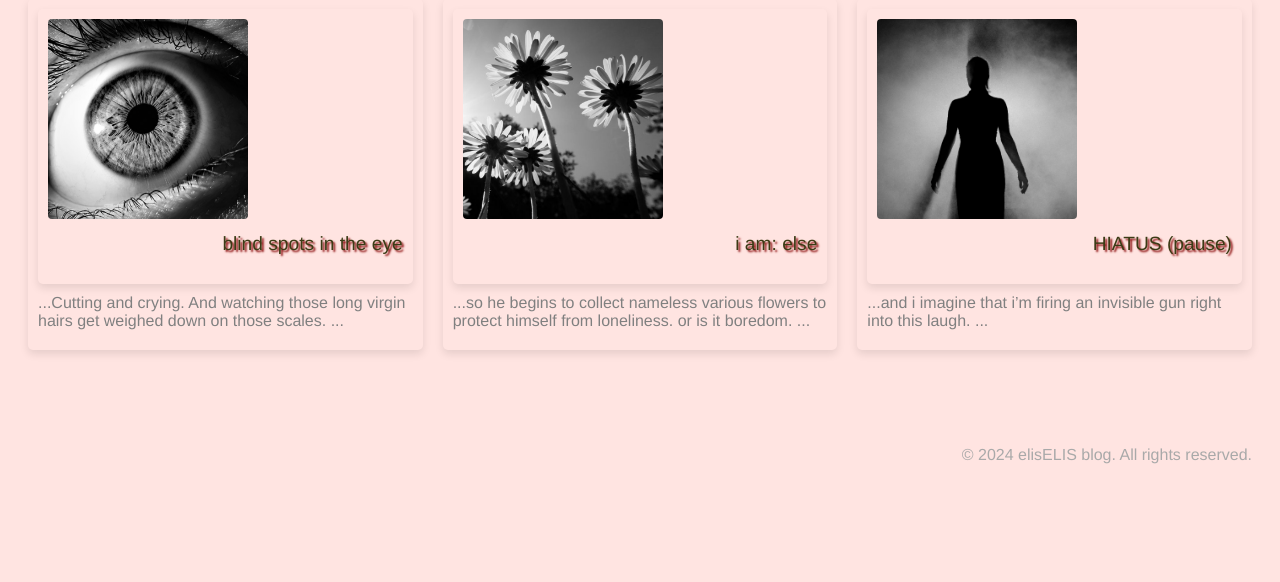
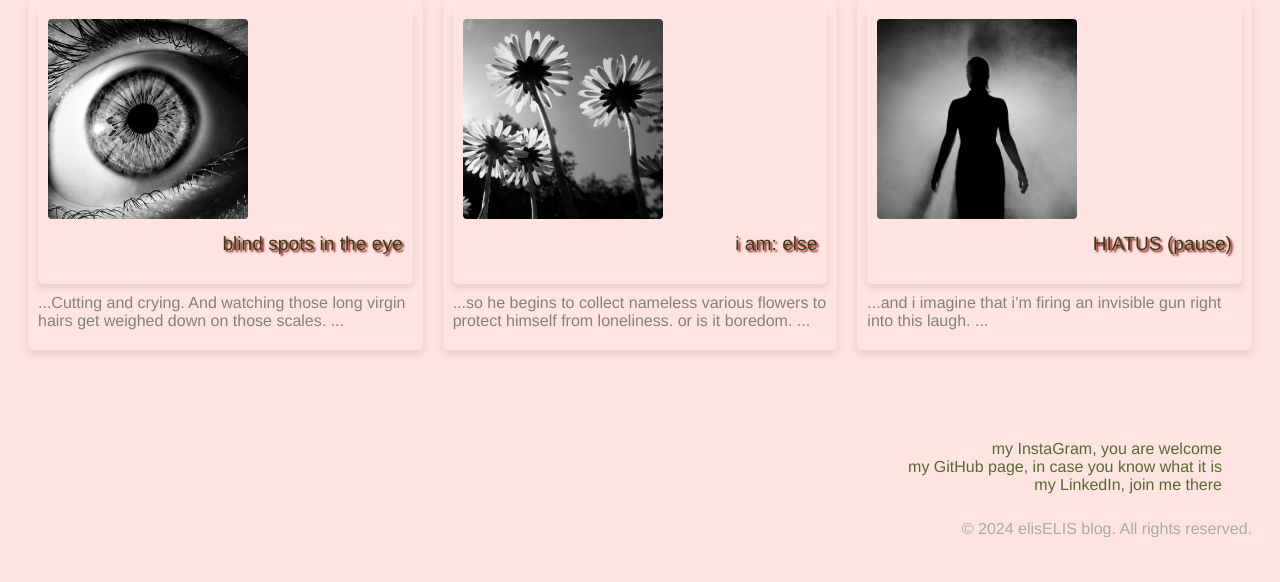
Before and after one commit to elis-elis/my-idea, a Flask app: page /blog-area in a window 1280 px wide. Shown: the part 476-1058 px from the top of the page. Before the commit the page ends 940 px from the top, so only its background shows below. Run offline with Flask 3, Linux system fonts and the light colour scheme.

Commit message:
Add social media links in blog_area.html, modify css files

```diff
--- a/static/style_blog_area.css
+++ b/static/style_blog_area.css
@@ -69,6 +69,13 @@
     padding: 20px;
 }
 
+.blog-card {
+    display: flex;
+    flex-direction: column;
+    justify-content: space-between;
+    align-items: center;
+}
+
 .blog-card,
 .blog-poem {
     border-radius: 5px;
@@ -76,7 +83,7 @@
     overflow: hidden;
     text-align: left;
     text-decoration: none;
-    display: block; /* Make the entire blog post clickable */
+    display: block;  /* Make the entire blog post clickable */
     padding: 10px;
 }
 
@@ -115,3 +122,11 @@
     color: darkgrey;
     margin-top: 40px;
 }
+
+/* Social Sharing */
+
+.social-sharing {
+    margin: 0 10px;
+    padding: 10px 20px;
+    border-radius: 4px;
+}
--- a/static/styles.css
+++ b/static/styles.css
@@ -31,7 +31,8 @@ a {
 /* Back to Blog Area */
 
 .back-to-blog {
-    text-align: center;
+    display: flex;
+    justify-content: center;
     margin: 20px 0;
 }
 
--- a/templates/blog_area.html
+++ b/templates/blog_area.html
@@ -55,6 +55,11 @@
 
     <!-- Footer -->
     <footer class="footer">
+        <section class="social-sharing">
+            <a href="https://www.instagram.com/elis_prostotak/" target="_blank">my InstaGram, you are welcome</a><br>
+            <a href="https://github.com/elis-elis" target="_blank">my GitHub page, in case you know what it is</a><br>
+            <a href="https://www.linkedin.com/in/e-prosto-tak/" target="_blank">my LinkedIn, join me there</a><br>
+        </section>
         <p>© 2024 elisELIS blog. All rights reserved.</p>
     </footer>
 </body>
```
